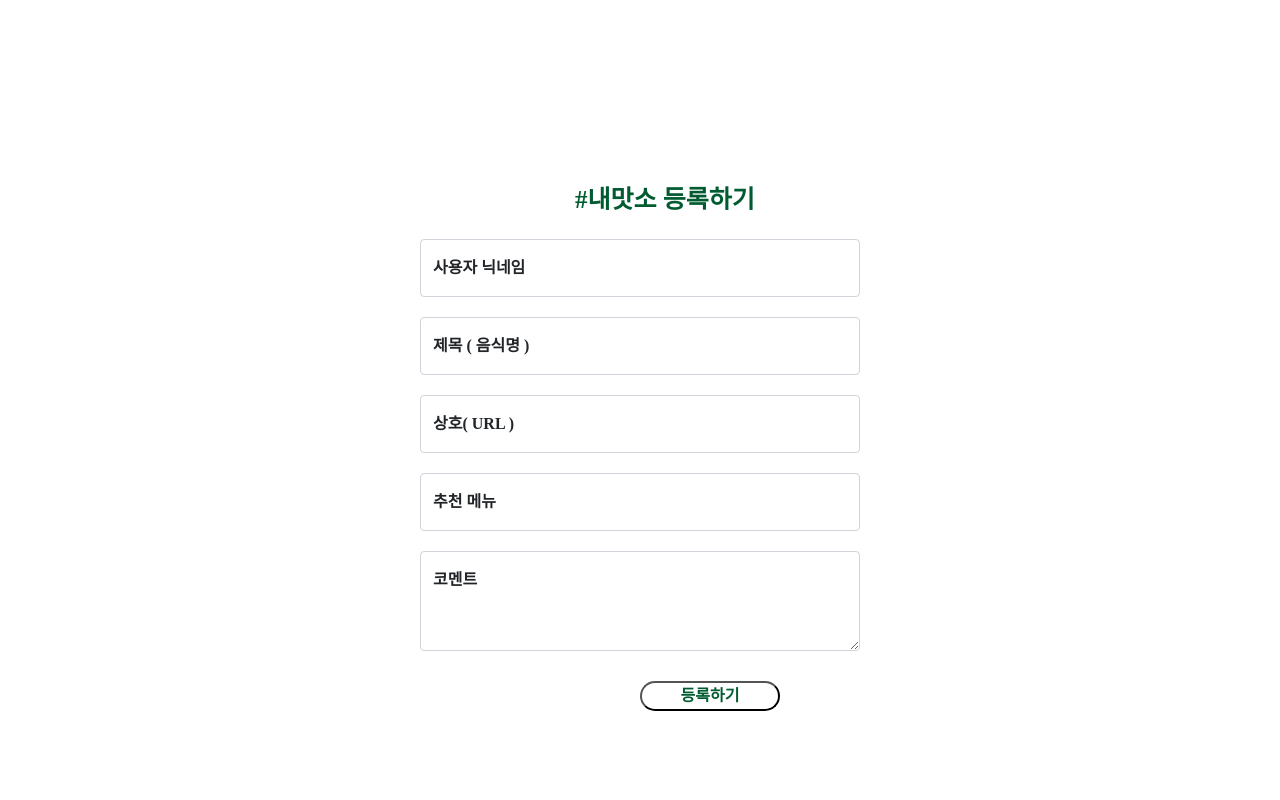
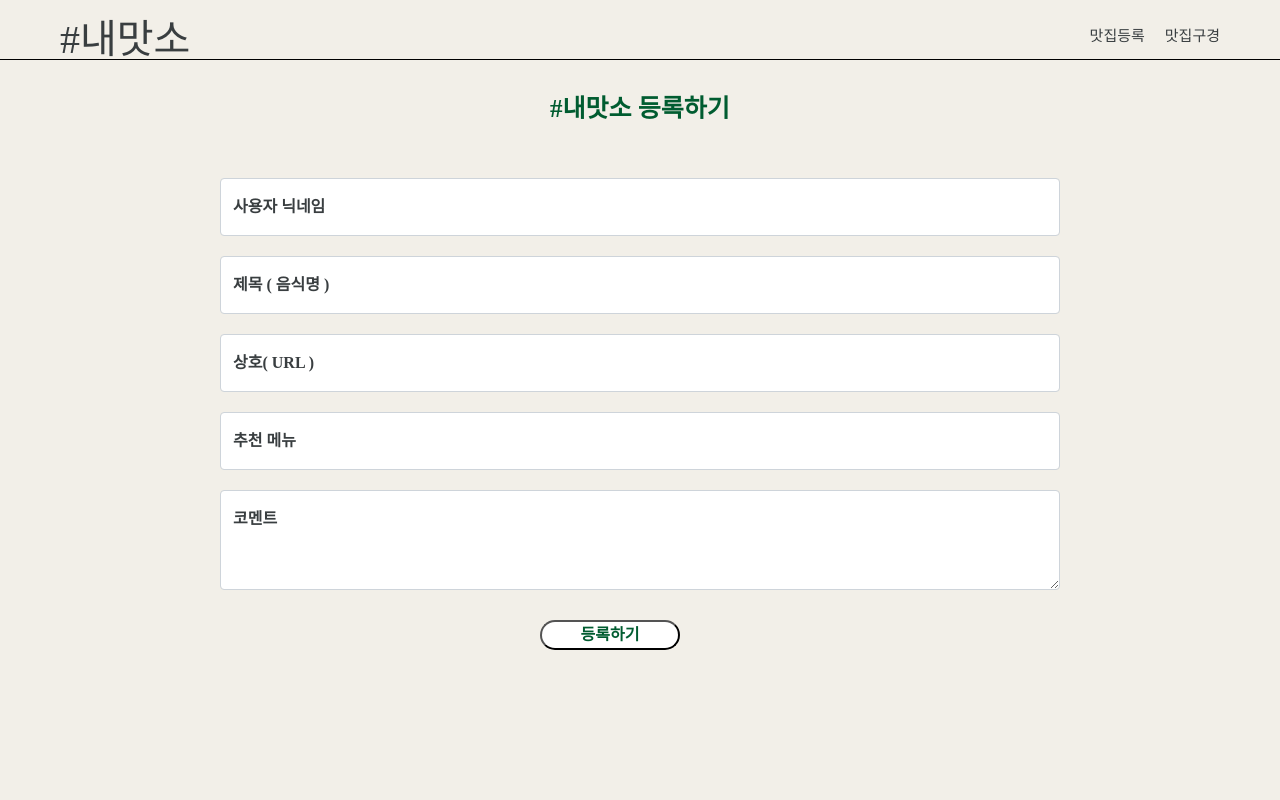
Before and after one commit to inmyblue/place_recommend, a Flask app: page / in a window 1280 px wide. Run offline with Flask 2, Linux system fonts and the light colour scheme; some web fonts are replaced.

Commit message:
불필요한 파일 정리

```diff
--- a/app.py
+++ b/app.py
@@ -1,17 +1,56 @@
-from flask import Flask, render_template
+from flask import Flask, render_template, request, jsonify
+app = Flask(__name__)
+
 from pymongo import MongoClient
 import certifi
 
-#DB Configure
-client = MongoClient('mongodb+srv://pre_project:soaktth11@cluster0.qgqev.mongodb.net/Cluster0?retryWrites=true&w=majority', tlsCAFile=certifi.where())
-db = client.recommend_place
+import requests
+from bs4 import BeautifulSoup
 
-#Flask App Setup
-app = Flask(__name__)
 
 @app.route('/')
 def home():
-    return render_template('index.html')
+   return render_template('index.html')
+
+@app.route("/food", methods=["POST"])
+def food_post():
+    name_receive = request.form["name_give"]
+    title_receive = request.form["title_give"]
+    comment_receive = request.form["comment_give"]
+    suggestion_receive = request.form["suggestion_give"]
+    url = request.form["shop_give"]
+
+    headers = {
+        'User-Agent': 'Mozilla/5.0 (Windows NT 10.0; Win64; x64)AppleWebKit/537.36 (KHTML, like Gecko) Chrome/73.0.3683.86 Safari/537.36'}
+    data = requests.get(url, headers=headers)
+
+    soup = BeautifulSoup(data.text, 'html.parser')
+    #db 주소를 넣어주세요!
+    client = MongoClient('여기에~',tlsCAFile=certifi.where())
+    db = client.dbsparta
+
+    foods = soup.select('body')
+
+    for food in foods:
+        shop = soup.select_one('meta[property="og:title"]')['content']
+        address = food.select_one('main > article > div.column-wrapper > div.column-contents > div > section.restaurant-detail > table > tbody > tr:nth-child(1) > td').text
+        image = soup.select_one('meta[property="og:image"]')['content']
+        menu = soup.select_one('main > article > div.column-wrapper > div.column-contents > div > section.restaurant-detail > table > tbody > tr:nth-child(3)').text
+
+    doc = {
+        'name': name_receive,
+        'title': title_receive,
+        'shop': shop,
+        'menu': menu,
+        'comment': comment_receive,
+        'suggestion': suggestion_receive,
+        'image': image,
+        'address':address,
+
+    }
+
+    db.foods.insert_one(doc)
+    return jsonify({'msg':'맛집 등록 완료!'})
 
 if __name__ == '__main__':
-    app.run('0.0.0.0', port=5000, debug=True)
+   app.run('0.0.0.0', port=5000, debug=True)
--- a/project/app.py
+++ /dev/null
@@ -1,56 +0,0 @@
-from flask import Flask, render_template, request, jsonify
-app = Flask(__name__)
-
-from pymongo import MongoClient
-import certifi
-
-import requests
-from bs4 import BeautifulSoup
-
-
-@app.route('/')
-def home():
-   return render_template('index.html')
-
-@app.route("/food", methods=["POST"])
-def food_post():
-    name_receive = request.form["name_give"]
-    title_receive = request.form["title_give"]
-    comment_receive = request.form["comment_give"]
-    suggestion_receive = request.form["suggestion_give"]
-    url = request.form["shop_give"]
-
-    headers = {
-        'User-Agent': 'Mozilla/5.0 (Windows NT 10.0; Win64; x64)AppleWebKit/537.36 (KHTML, like Gecko) Chrome/73.0.3683.86 Safari/537.36'}
-    data = requests.get(url, headers=headers)
-
-    soup = BeautifulSoup(data.text, 'html.parser')
-    #db 주소를 넣어주세요!
-    client = MongoClient('여기에~',tlsCAFile=certifi.where())
-    db = client.dbsparta
-
-    foods = soup.select('body')
-
-    for food in foods:
-        shop = soup.select_one('meta[property="og:title"]')['content']
-        address = food.select_one('main > article > div.column-wrapper > div.column-contents > div > section.restaurant-detail > table > tbody > tr:nth-child(1) > td').text
-        image = soup.select_one('meta[property="og:image"]')['content']
-        menu = soup.select_one('main > article > div.column-wrapper > div.column-contents > div > section.restaurant-detail > table > tbody > tr:nth-child(3)').text
-
-    doc = {
-        'name': name_receive,
-        'title': title_receive,
-        'shop': shop,
-        'menu': menu,
-        'comment': comment_receive,
-        'suggestion': suggestion_receive,
-        'image': image,
-        'address':address,
-
-    }
-
-    db.foods.insert_one(doc)
-    return jsonify({'msg':'맛집 등록 완료!'})
-
-if __name__ == '__main__':
-   app.run('0.0.0.0', port=5000, debug=True)
--- a/project/templates/index.html
+++ /dev/null
@@ -1,146 +0,0 @@
-<!DOCTYPE html>
-<html lang="en">
-<head>
-    <meta charset="UTF-8">
-    <meta http-equiv="X-UA-Compatible" content="IE=edge">
-    <meta name="viewport" content="width=device-width, initial-scale=1.0">
-
-    <link href="https://cdn.jsdelivr.net/npm/bootstrap@5.0.2/dist/css/bootstrap.min.css" rel="stylesheet"
-        integrity="sha384-EVSTQN3/azprG1Anm3QDgpJLIm9Nao0Yz1ztcQTwFspd3yD65VohhpuuCOmLASjC" crossorigin="anonymous">
-    <script src="https://ajax.googleapis.com/ajax/libs/jquery/3.5.1/jquery.min.js"></script>
-    <script src="https://cdn.jsdelivr.net/npm/bootstrap@5.0.2/dist/js/bootstrap.bundle.min.js"
-        integrity="sha384-MrcW6ZMFYlzcLA8Nl+NtUVF0sA7MsXsP1UyJoMp4YLEuNSfAP+JcXn/tWtIaxVXM"
-        crossorigin="anonymous"></script>
-
-    <title>초미니홈피 - 팬명록</title>
-
-    <link href="https://fonts.googleapis.com/css2?family=Noto+Serif+KR:wght@200;300;400;500;600;700;900&display=swap" rel="stylesheet">
-    <style>
-        @font-face {
-            font-family: 'GmarketSansMedium';
-            src: url('https://cdn.jsdelivr.net/gh/projectnoonnu/noonfonts_2001@1.1/GmarketSansMedium.woff') format('woff');
-            font-weight: normal;
-            font-style: normal;
-        }
-
-        html,
-        body{
-            width: 100%;
-            height: 100%;
-
-        }
-
-
-        .mypost {
-            height: 100%;
-            display: flex;
-            flex-direction: column;
-            justify-content: center;
-            align-items: center;
-            font-family: GmarketSansMedium;
-        }
-
-        .page_title{
-            margin-left: 50px;
-            color: #005C30;
-            font-size:25px;
-            font-weight: bolder;
-        }
-
-        .title_menu{
-            font-weight: bold;
-            width: 500px;
-            height: 400px;
-
-        }
-
-        .title_menu_list {
-            display: flex;
-            flex-direction: row;
-            justify-content: space-between;
-            align-items: center;
-            margin: 20px 30px 10px 30px;
-
-        }
-
-        form input {
-            width: 350px;
-            height: 20px;
-        }
-
-        #comment {
-            height: 80px;
-        }
-
-        .save {
-            margin: 20px 0 0 250px;
-            width: 140px;
-            height: 30px;
-            color: #005C30;
-            font-weight: bold;
-            border-radius: 15px;
-            background-color: white;
-        }
-    </style>
-    <script>
-        function save() {
-            let name = $('#name').val()
-            let title = $('#title').val()
-            let shop = $('#shop').val()
-            let suggestion = $('#suggestion').val()
-            let comment = $('#comment').val()
-
-
-            $.ajax({
-                type: "POST",
-                url: "/food",
-                data: {
-                    name_give:name,
-                    title_give :title,
-                    shop_give:shop,
-                    suggestion_give:suggestion,
-                    comment_give:comment,
-
-                },
-                success: function (response) {
-                    alert(response["msg"])
-                    window.location.reload()
-                }
-            })
-        }
-    </script>
-</head>
-<body>
-    <div class="mypost">
-        <div class="page_title">#내맛소 등록하기</div>
-            <form class="title_menu">
-
-                <div class="form-floating mb-3 title_menu_list">
-                    <input type="text" class="form-control" id="name" placeholder="url">
-                    <label for="floatingInput">사용자 닉네임</label>
-                </div>
-                <div class="form-floating mb-3 title_menu_list">
-                    <input type="text" class="form-control" id="title" placeholder="url">
-                    <label for="floatingInput">제목 ( 음식명 )</label>
-                </div>
-                <div class="form-floating mb-3 title_menu_list">
-                    <input type="text" class="form-control" id="shop" placeholder="url">
-                    <label for="floatingInput">상호( URL )</label>
-                </div>
-                <div class="form-floating mb-3 title_menu_list">
-                    <input type="text" class="form-control" id="suggestion" placeholder="url">
-                    <label for="floatingInput">추천 메뉴</label>
-                </div>
-
-                <div class="form-floating title_menu_list">
-                    <textarea class="form-control" placeholder="Leave a comment here" id="comment"
-                        style="height: 100px"></textarea>
-                    <label for="floatingTextarea2">코멘트</label>
-                </div>
-                <button onclick="save()" type="button" class="save">등록하기</button>
-            </form>
-        </div>
-    </div>
-
-</body>
-</html>
--- /dev/null
+++ b/static/css.css
@@ -0,0 +1,174 @@
+@font-face {
+    font-family: 'GmarketSansMedium';
+    src: url('https://cdn.jsdelivr.net/gh/projectnoonnu/noonfonts_2001@1.1/GmarketSansMedium.woff') format('woff');
+    font-weight: normal;
+    font-style: normal;
+}
+@font-face {
+    font-family: 'GmarketSansBold';
+    src: url('https://cdn.jsdelivr.net/gh/projectnoonnu/noonfonts_2001@1.1/GmarketSansBold.woff') format('woff');
+    font-weight: bold;
+    font-style: normal;
+}
+
+/*
+    Green Color : #0C3839;
+    Black Color : #393E40;
+*/
+
+
+*{
+    font-family: "Gmarket Sans Medium";
+    box-sizing: border-box;
+    color : #393E40;
+}
+
+body{
+    background-color: #F2EFE8;
+    height : 98vh;
+}
+
+header{
+    width : 100%;
+    height : 60px;
+    top:0;
+    left:0;
+}
+header .navigation{
+    margin : auto;
+    border-bottom : 1px solid black;
+    list-style : none;
+    padding: 10px 0px 0px 60px;
+    height : 60px;
+    width : 100%;
+    position : sticky;
+
+}
+.logo{
+    font-size: 40px;
+    float : left;
+    color : #393E40;
+    text-decoration: none;
+    color : #393E40;
+}
+.logo:hover{
+    color : #393E40;
+}
+.navi{
+    float : right;
+    font-size : 15px;
+    box-sizing : border-box;
+    margin-top : 15px;
+}
+.navi_href{
+    text-decoration-line: none;
+    color : #393E40;
+}
+.navi_href:hover{
+    color : #393E40;
+}
+
+.main_wrap{
+    width : 95%;
+    height : 100%;
+}
+
+.main_container{
+  height: auto;
+  border-right : 1px solid #393E40;
+  width: 100%;
+  padding : 30px;
+}
+.main {
+    display: flex;
+    flex-direction: row;
+    justify-content: center;
+    align-items: center;
+    height: 99vh;
+}
+.main_img{
+    width : 40vh;
+    height : 40%;
+    border-radius: 70%;
+    overflow : hidden;
+    margin-top : -20vh;
+    z-index : 1;
+}
+.img_food{
+    width : 100%;
+    height : 100%;
+    object-fit: cover;
+}
+.sub_img{
+    width: 40vh;
+    height: 40%;
+    background-color: #EBE7DC;
+    border-radius: 50%;
+    z-index: 0;
+    position : relative;
+    margin-top : -25vh;
+    margin-left : -35vh;
+}
+.main_title{
+    z-index : 2;
+    position : absolute;
+    right : 30vw;
+    margin-top : 2vh;
+}
+.main_subtitle{
+    color : #0C3839;
+    font-size : 2vh;
+}
+.main_logo{
+    color : #0C3839;
+    font-size : 7vh;
+}
+
+.mypost {
+    width: 100%;
+    display: flex;
+    flex-direction: column;
+    justify-content: center;
+    align-items: center;
+    margin-top: 30px;
+
+}
+
+.page_title{
+    color: #005C30;
+    font-size:25px;
+    font-weight: bolder;
+    display: flex;
+    justify-content: center;
+    align-items: center;
+    margin-bottom: 30px;
+}
+
+.title_menu{
+    font-weight: bold;
+    width: 900px;
+    height: 400px;
+}
+
+.title_menu_list {
+    display: flex;
+    flex-direction: row;
+    justify-content: space-between;
+    align-items: center;
+    margin: 20px 30px 10px 30px;
+}
+
+
+.comment {
+    height: 80px;
+}
+
+.save {
+    margin: 20px 0 0 350px;
+    width: 140px;
+    height: 30px;
+    color: #005C30;
+    font-weight: bold;
+    border-radius: 15px;
+    background-color: white;
+}
--- a/templates/index.html
+++ b/templates/index.html
@@ -2,9 +2,89 @@
 <html lang="en">
 <head>
     <meta charset="UTF-8">
-    <title>Title</title>
+    <meta http-equiv="X-UA-Compatible" content="IE=edge">
+    <meta name="viewport" content="width=device-width, initial-scale=1.0">
+
+    <link href="https://cdn.jsdelivr.net/npm/bootstrap@5.0.2/dist/css/bootstrap.min.css" rel="stylesheet"
+        integrity="sha384-EVSTQN3/azprG1Anm3QDgpJLIm9Nao0Yz1ztcQTwFspd3yD65VohhpuuCOmLASjC" crossorigin="anonymous">
+    <script src="https://ajax.googleapis.com/ajax/libs/jquery/3.5.1/jquery.min.js"></script>
+    <script src="https://cdn.jsdelivr.net/npm/bootstrap@5.0.2/dist/js/bootstrap.bundle.min.js"
+        integrity="sha384-MrcW6ZMFYlzcLA8Nl+NtUVF0sA7MsXsP1UyJoMp4YLEuNSfAP+JcXn/tWtIaxVXM"
+        crossorigin="anonymous"></script>
+
+    <link href="../static/css.css" rel="stylesheet">
+
+    <title>내맛소 - 내 맛집을 소개합니다</title>
+
+    <link href="https://fonts.googleapis.com/css2?family=Noto+Serif+KR:wght@200;300;400;500;600;700;900&display=swap" rel="stylesheet">
+    <script>
+        function save() {
+            let name = $('#name').val()
+            let title = $('#title').val()
+            let shop = $('#shop').val()
+            let suggestion = $('#suggestion').val()
+            let comment = $('#comment').val()
+
+
+            $.ajax({
+                type: "POST",
+                url: "/food",
+                data: {
+                    name_give:name,
+                    title_give :title,
+                    shop_give:shop,
+                    suggestion_give:suggestion,
+                    comment_give:comment,
+
+                },
+                success: function (response) {
+                    alert(response["msg"])
+                    window.location.reload()
+                }
+            })
+        }
+    </script>
 </head>
 <body>
+    <header>
+        <ul class="navigation">
+            <li class="logo"><a class="logo" href="/">#내맛소</a></li>
+             <li class="navi" style="margin-right : 60px;">
+                 <a class="navi_href" href="/lists">맛집구경</a></li>
+            <li class="navi" style="margin-right : 20px;">
+                <a class="navi_href" href="#">맛집등록</a></li>
+        </ul>
+    </header>
+    <div class="mypost">
+        <div class="page_title">#내맛소 등록하기</div>
+            <form class="title_menu">
+
+                <div class="form-floating mb-3 title_menu_list">
+                    <input type="text" class="form-control" id="name" placeholder="url">
+                    <label for="floatingInput">사용자 닉네임</label>
+                </div>
+                <div class="form-floating mb-3 title_menu_list">
+                    <input type="text" class="form-control" id="title" placeholder="url">
+                    <label for="floatingInput">제목 ( 음식명 )</label>
+                </div>
+                <div class="form-floating mb-3 title_menu_list">
+                    <input type="text" class="form-control" id="shop" placeholder="url">
+                    <label for="floatingInput">상호( URL )</label>
+                </div>
+                <div class="form-floating mb-3 title_menu_list">
+                    <input type="text" class="form-control" id="suggestion" placeholder="url">
+                    <label for="floatingInput">추천 메뉴</label>
+                </div>
+
+                <div class="form-floating title_menu_list">
+                    <textarea class="form-control" placeholder="Leave a comment here" id="comment"
+                        style="height: 100px"></textarea>
+                    <label for="floatingTextarea2">코멘트</label>
+                </div>
+                <button onclick="save()" type="button" class="save">등록하기</button>
+            </form>
+        </div>
+    </div>
 
 </body>
 </html>
```
Also changed, not shown: project/static/css.css (deleted, +0 -65 lines), templates/head.html (deleted, +0 -16 lines), README.md (deleted).
